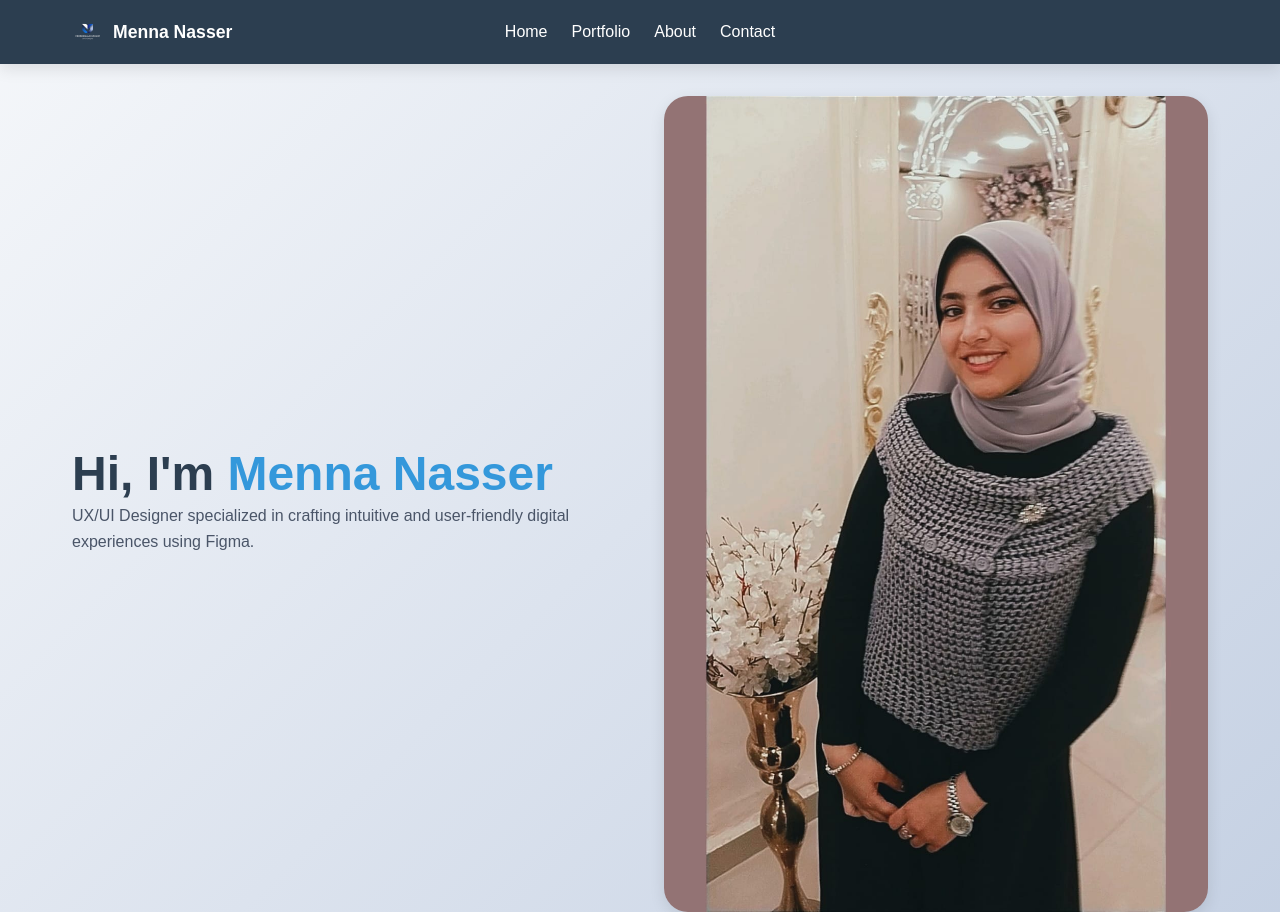
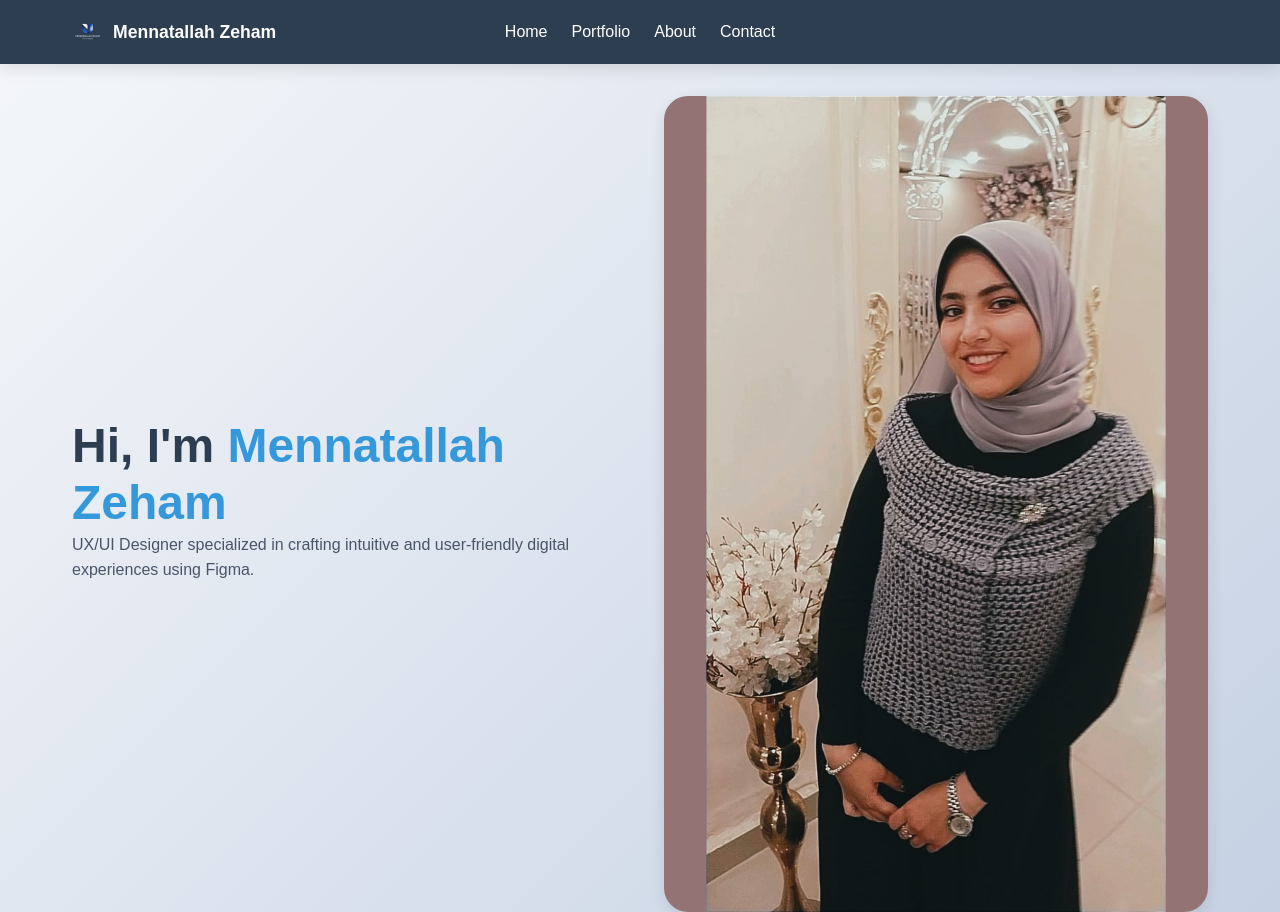
Before and after one commit to MennaZeham/MZ-Design-Studio, a plain HTML site: page index.html in a window 1280 px wide. Shown: the top 912 px of the page. Drawn offline with Linux system fonts and the light colour scheme.

Commit message:
Update index.html

```diff
--- a/index.html
+++ b/index.html
@@ -4,7 +4,7 @@
 <head>
   <meta charset="UTF-8">
   <meta name="viewport" content="width=device-width, initial-scale=1.0">
-  <title>Menna Nasser | UX/UI Designer</title>
+  <title>Mennatallah Zeham | UX/UI Designer</title>
   <link rel="stylesheet" href="https://cdnjs.cloudflare.com/ajax/libs/font-awesome/6.4.0/css/all.min.css">
   <style>
     /* ===== Variables & Reset ===== */
@@ -427,8 +427,8 @@
   <header>
     <div class="container header-container">
       <a href="#" class="logo">
-        <img src="image/Untitled design (1).png" alt="Menna Nasser Logo">
-        <span>Menna Nasser</span>
+        <img src="image/Untitled design (1).png" alt="Mennatallah Zeham Logo">
+        <span>Mennatallah Zeham</span>
       </a>
 
       <nav>
@@ -447,7 +447,7 @@
     <div class="container">
       <div class="hero">
         <div class="hero-content">
-          <h1 class="hero-title">Hi, I'm <span>Menna Nasser</span></h1>
+          <h1 class="hero-title">Hi, I'm <span>Mennatallah Zeham</span></h1>
           <p>UX/UI Designer specialized in crafting intuitive and user-friendly digital experiences using Figma.</p>
         </div>
         <div class="hero-image">
```
